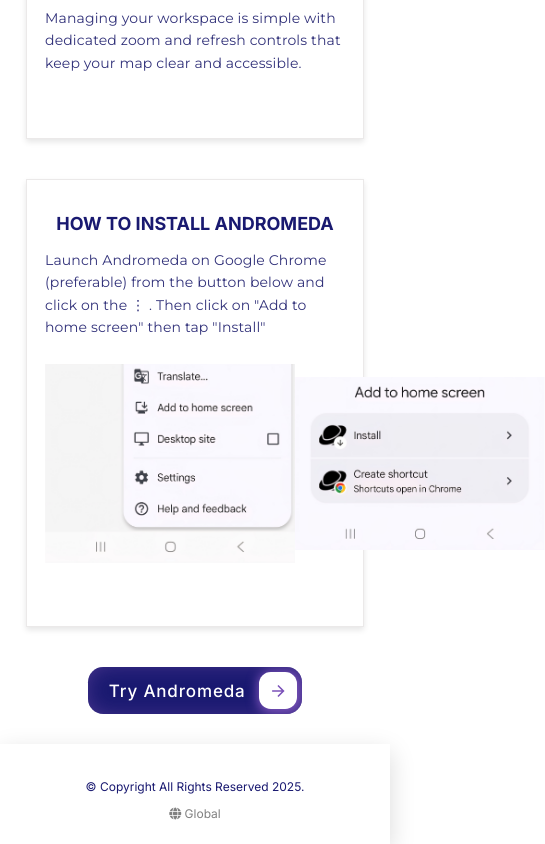
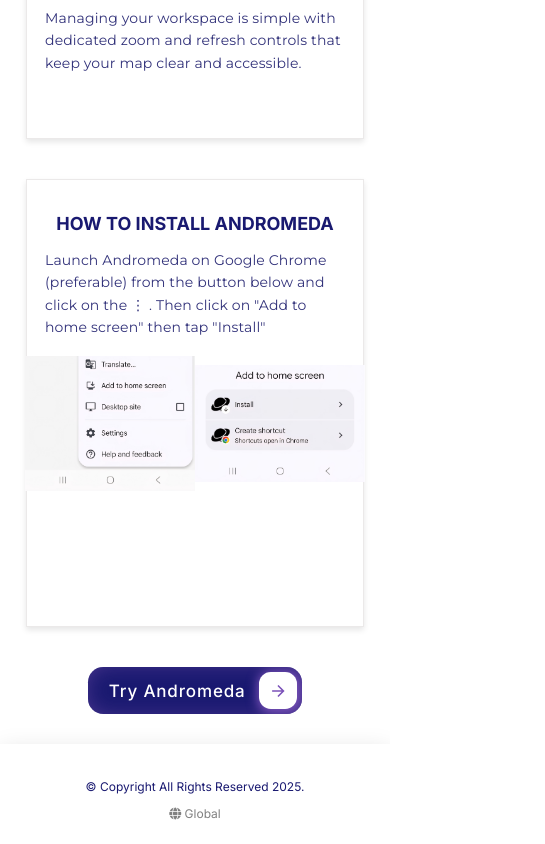
Before and after one commit to abk2191/aphelion-labs, a React (Vite) app: page /aphelion-labs/andromeda in a window 390 px wide. Shown: the part 3832-4676 px from the top of the page, 545 px wide, since content can reach past the window. Built offline with nearby package versions, Linux system fonts and the light colour scheme; a web font is replaced by a local one.

Commit message:
Added new features

```diff
--- a/src/index.css
+++ b/src/index.css
@@ -860,4 +860,18 @@ html {
   .tech-stack-div-wrapper-wrapper {
     justify-content: space-between;
   }
+
+  .step-one img {
+    height: 170px !important;
+    width: 170px !important;
+  }
+
+  .step-two img {
+    height: 170px !important;
+    width: 170px !important;
+  }
+
+  .how-to-install-div {
+    justify-content: center;
+  }
 }
```
